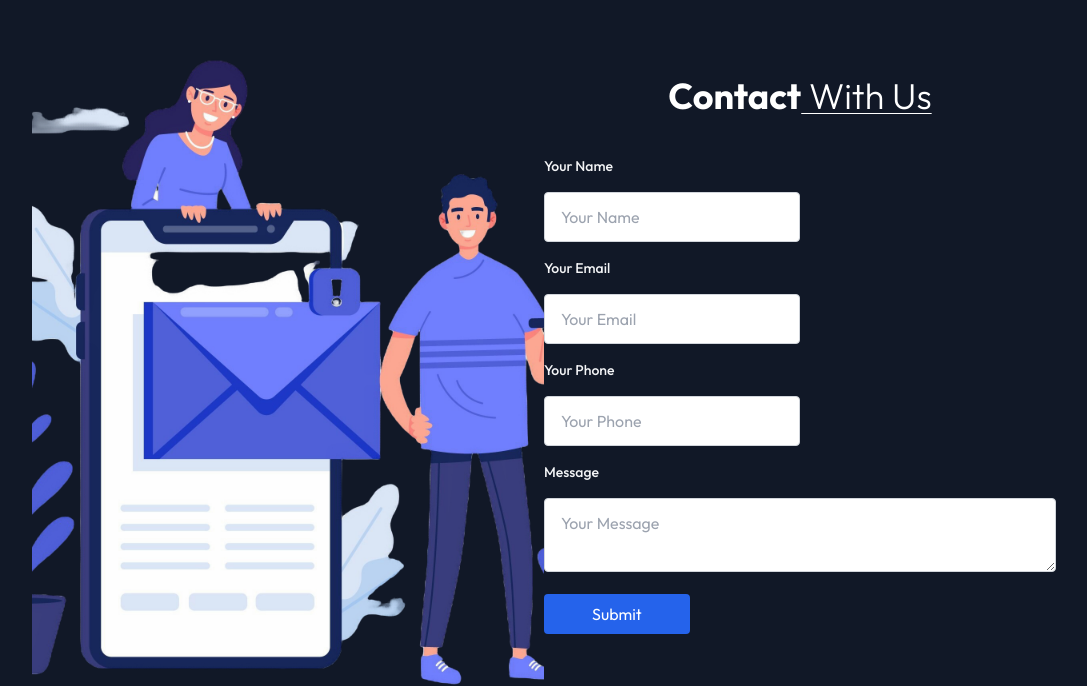
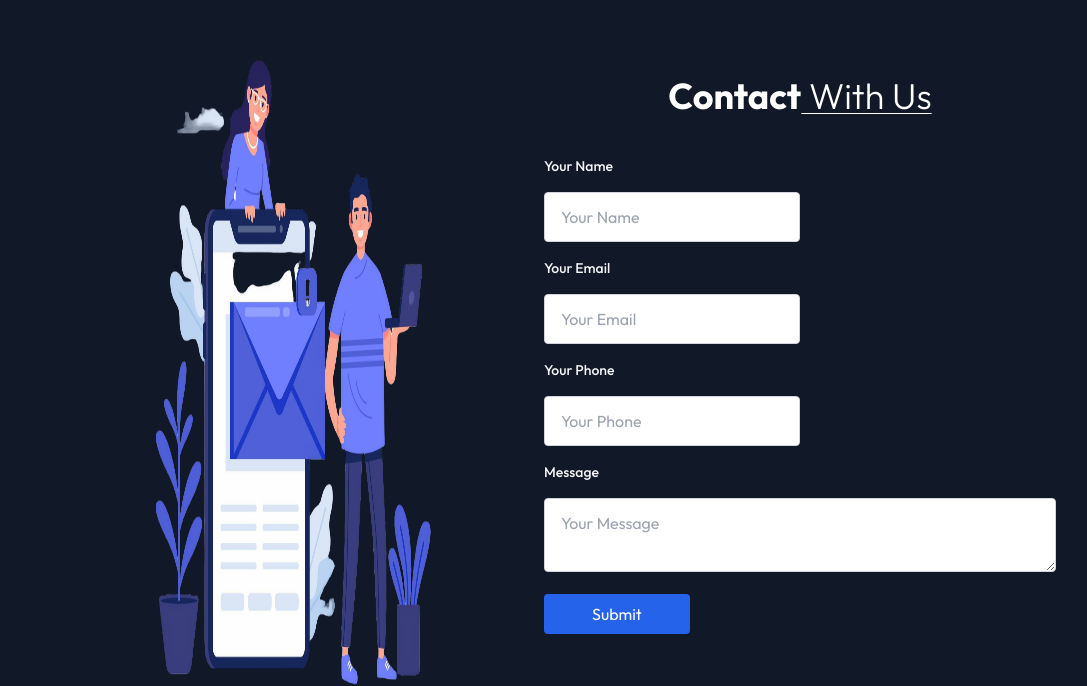
Before and after one commit to rohit-raj7/Portolio, a React (Vite) app: page / in a window 1280 px wide. Shown: the part 4474-5160 px from the top of the page, without its empty margins (96-1183 px from the left). Built offline with nearby package versions, Linux system fonts and the light colour scheme.

Commit message:
Update Contact.jsx

```diff
--- a/src/Components/Contact.jsx
+++ b/src/Components/Contact.jsx
@@ -64,7 +64,7 @@
         <img
           src={assets.message_img}
           alt="Contact Us"
-          className="w-full h-screen object-cover"
+          className="w-full h-screen sm:w-[63%] h-[63%]"
         />
       </div>
 
```
